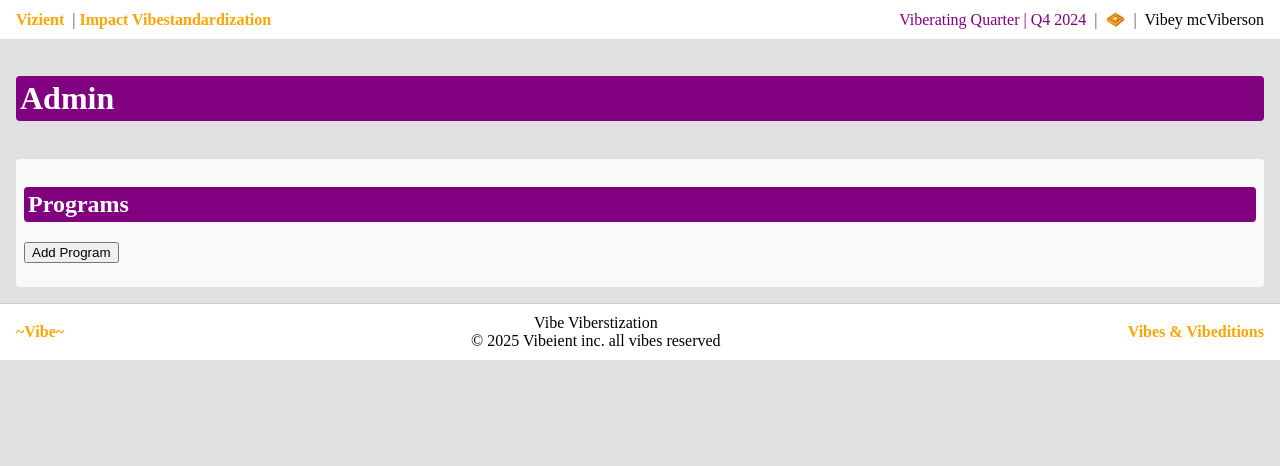
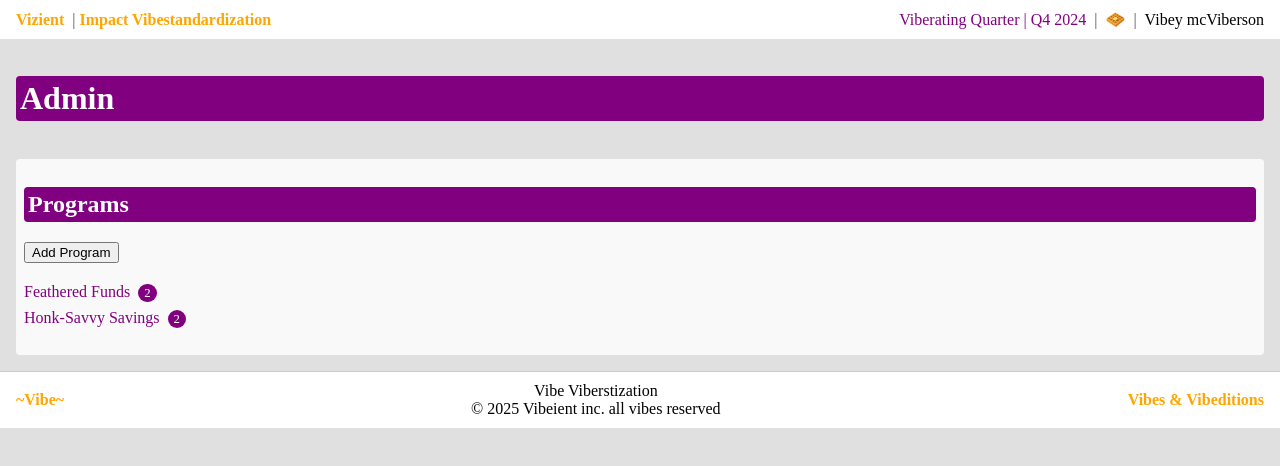
Before and after one commit to NathanWallerViz/codex-impact-testing, an Angular app in the folder impact-recreation-vibes/: page /admin in a window 1280 px wide. Shown: the top 466 px of the page. Built offline with nearby package versions, Linux system fonts and the light colour scheme.

Commit message:
feat: add goose pun demo data

```diff
--- a/impact-recreation-vibes/src/app/admin/admin.component.ts
+++ b/impact-recreation-vibes/src/app/admin/admin.component.ts
@@ -49,7 +49,50 @@ interface Program {
   styleUrls: ['./admin.component.css']
 })
 export class AdminComponent {
-  programs: Program[] = [];
+  programs: Program[] = [
+    {
+      name: 'Feathered Funds',
+      visible: true,
+      categories: [
+        {
+          name: 'Gosling Growth',
+          visible: true,
+          suppliers: [
+            { name: 'Honker Holdings', visible: true },
+            { name: 'Downy Deposits', visible: true }
+          ]
+        },
+        {
+          name: 'Winged Wealth',
+          visible: true,
+          suppliers: [
+            { name: 'Beak Bank', visible: true }
+          ]
+        }
+      ]
+    },
+    {
+      name: 'Honk-Savvy Savings',
+      visible: true,
+      categories: [
+        {
+          name: 'Quill Credits',
+          visible: true,
+          suppliers: [
+            { name: 'Feather Finance', visible: true },
+            { name: 'Gander Gold', visible: true }
+          ]
+        },
+        {
+          name: 'Flock Futures',
+          visible: true,
+          suppliers: [
+            { name: 'Goose Gilt', visible: true }
+          ]
+        }
+      ]
+    }
+  ];
   selectedProgramIndex: number | null = null;
   selectedCategoryIndex: number | null = null;
   selectedSupplierIndex: number | null = null;
```
